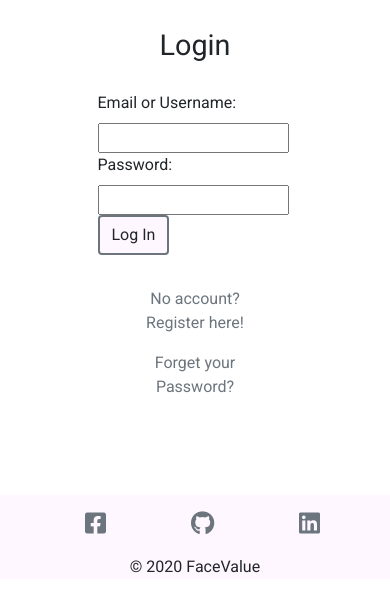
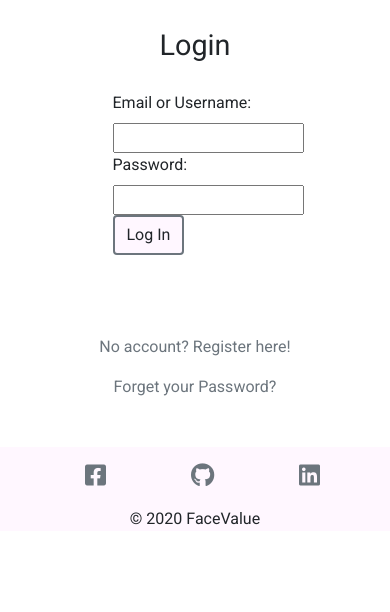
Before and after one commit to MelBiggs/fullstack-frameworks-project, a Django app: page /accounts/login/ in a window 390 px wide. Shown: the part 96-708 px from the top of the page. Run offline with Django 3.2, Linux system fonts and the light colour scheme; some libraries are stand-ins or nearby versions.

Commit message:
Added viewport info for responsive design

```diff
--- a/accounts/templates/login.html
+++ b/accounts/templates/login.html
@@ -7,13 +7,20 @@
 {% block page_heading %}Login{% endblock %}
 
 {% block content %}
+<div class="container">
+  <div class="row">
+<div class = "col-12">
 <form method="POST" id="account-form">
 	{% csrf_token %}
 	{{ login_form | as_bootstrap }}
 	<button type="submit" class="btn accounts-btn">Log In</button>
-	<div class="reset-password">
+  </div>
+	<div class="reset-password col-12">
 		<p><a href="{% url 'registration' %}">No account? Register here!</a></p>
 		<p><a href="{% url 'password_reset' %}">Forget your Password?</a></p>
 	</div>
 </form>
+</div>
+  </div>
+
 {% endblock %}
--- a/static/css/style.css
+++ b/static/css/style.css
@@ -125,7 +125,7 @@ ul {
     border-radius: 2px;
 }
 
-.pagination-number:hover, .pagination-current{
+.pagination-current{
     border: solid;
 }
 
--- a/templates/base.html
+++ b/templates/base.html
@@ -3,7 +3,9 @@
 <html>
 
 <head>
-	<title>{% block page_title %}{% endblock %}</title>
+	<meta charset="UTF-8">
+	<meta name="viewport" content="width=device-width, initial-scale=1.0">
+	<meta http-equiv="X-UA-Compatible" content="ie=edge">
 
 	<!-- JQuery -->
 	<script src="https://code.jquery.com/jquery-3.4.1.slim.min.js"
```
Also changed, not shown: README.md.
